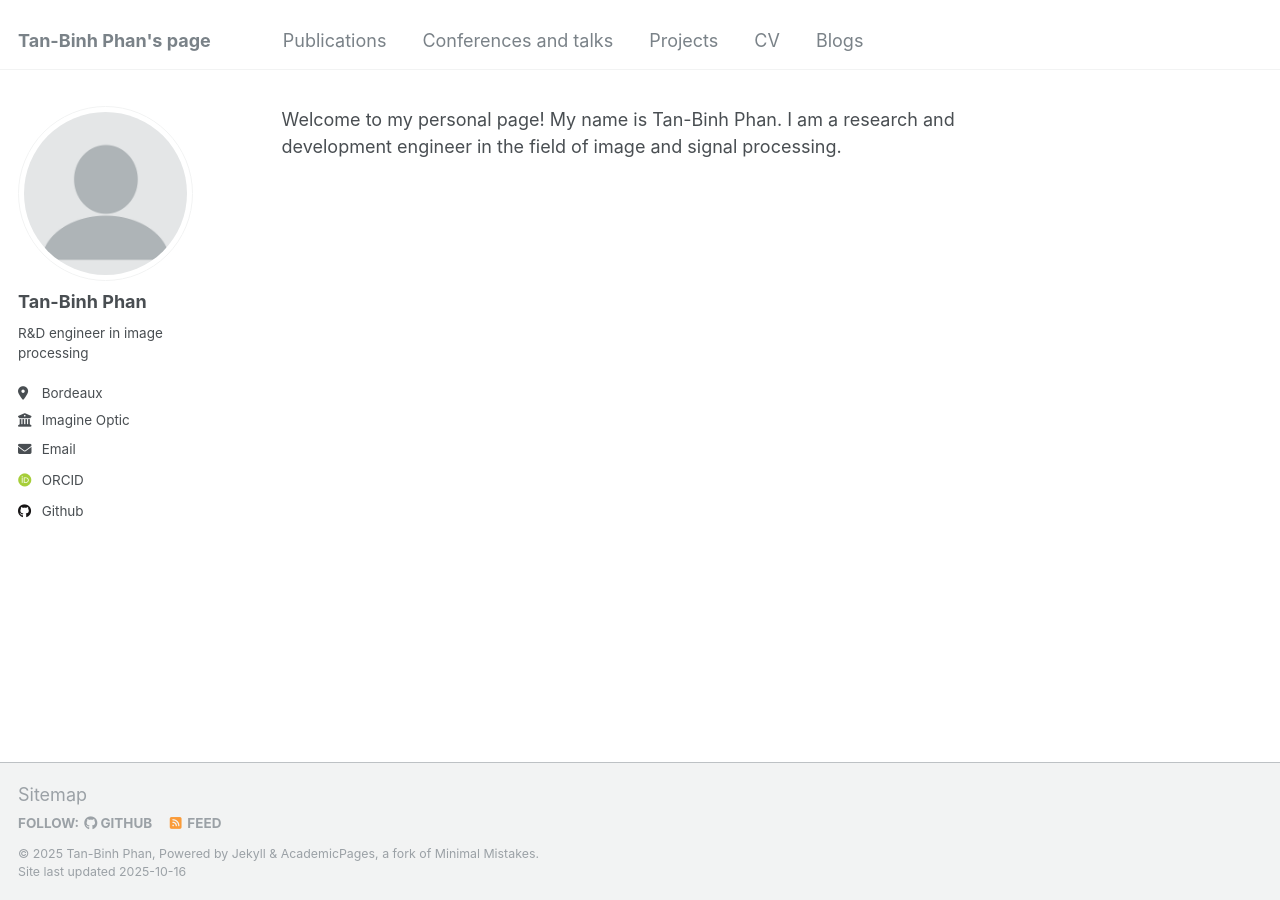
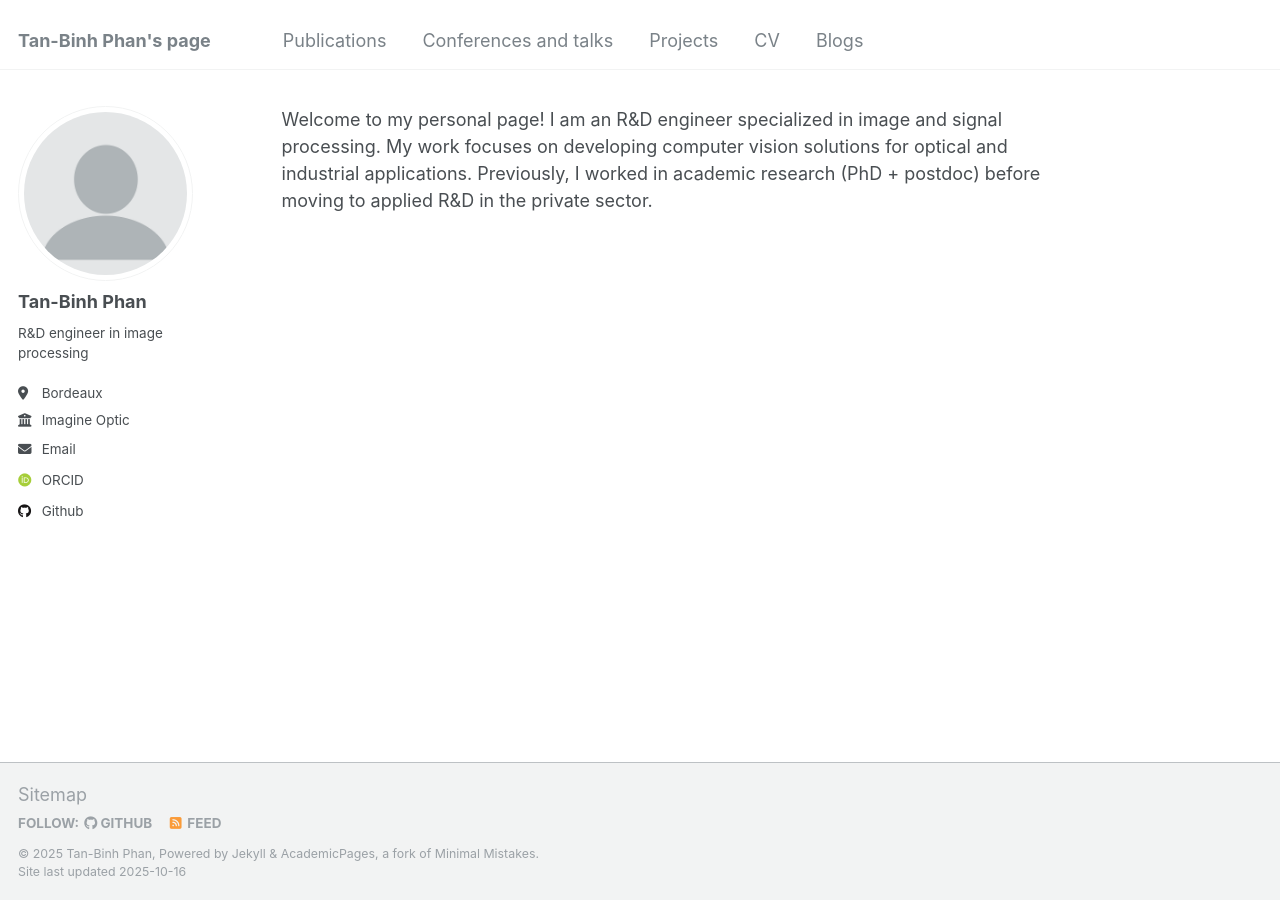
Before and after one commit to TanBinh93/tanbinhphan.github.io, a Jekyll site: the page built from _pages/about.md, in a window 1280 px wide. Built offline with Jekyll 4.4.1, drawn with Linux system fonts in a browser that asks for light colours; some web fonts are replaced; our own code applies the rules of GitHub Pages for plain Markdown files.

Commit message:
Update about.md

```diff
--- a/_pages/about.md
+++ b/_pages/about.md
@@ -1,2 +1,4 @@
 Welcome to my personal page!
-My name is Tan-Binh Phan. I am a research and development engineer in the field of image and signal processing.
+I am an R&D engineer specialized in image and signal processing.
+My work focuses on developing computer vision solutions for optical and industrial applications.
+Previously, I worked in academic research (PhD + postdoc) before moving to applied R&D in the private sector.
```
